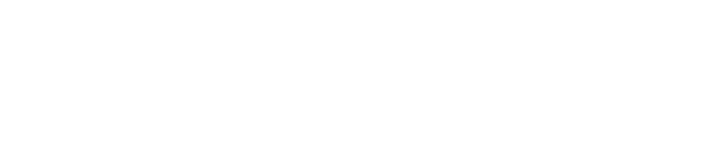
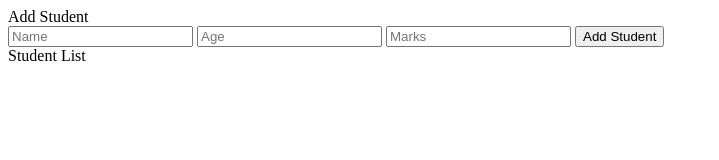
Before and after one commit to mbakhtawar2007/Saylani-Assignment-22.github.io, a plain HTML site: page index.html in a window 1280 px wide. Shown: the whole page, without its empty margins (0-719 px from the left). Drawn offline with Linux system fonts and the light colour scheme.

Commit message:
Add form structure and initial JavaScript for student input handling

```diff
--- a/index.html
+++ b/index.html
@@ -1,11 +1,32 @@
 <!DOCTYPE html>
 <html lang="en">
+
 <head>
     <meta charset="UTF-8">
     <meta name="viewport" content="width=device-width, initial-scale=1.0">
     <title>Student Management System</title>
 </head>
+
 <body>
+    <div class="container">
+        <div class="form" id="inpForm">
+            <span>Add Student</span>
+            <form action="">
+                <input type="text" placeholder="Name" id="inpName">
+                <input type="number" placeholder="Age" id="inpAge">
+                <input type="number" placeholder="Marks" id="inpMarks">
+                <button id="subBtn">Add Student</button>
+            </form>
+        </div>
 
+        <div class="display" id="dataDisplay">
+            <span>
+                Student List
+            </span>
+        </div>
+    </div>
+
+    <script src="script.js"></script>
 </body>
+
 </html>
--- /dev/null
+++ b/script.js
@@ -0,0 +1,3 @@
+let name = document.getElementById('inpName');
+let age = document.getElementById('inpAge');
+let marks = document.getElementById('inpMarks');
```
